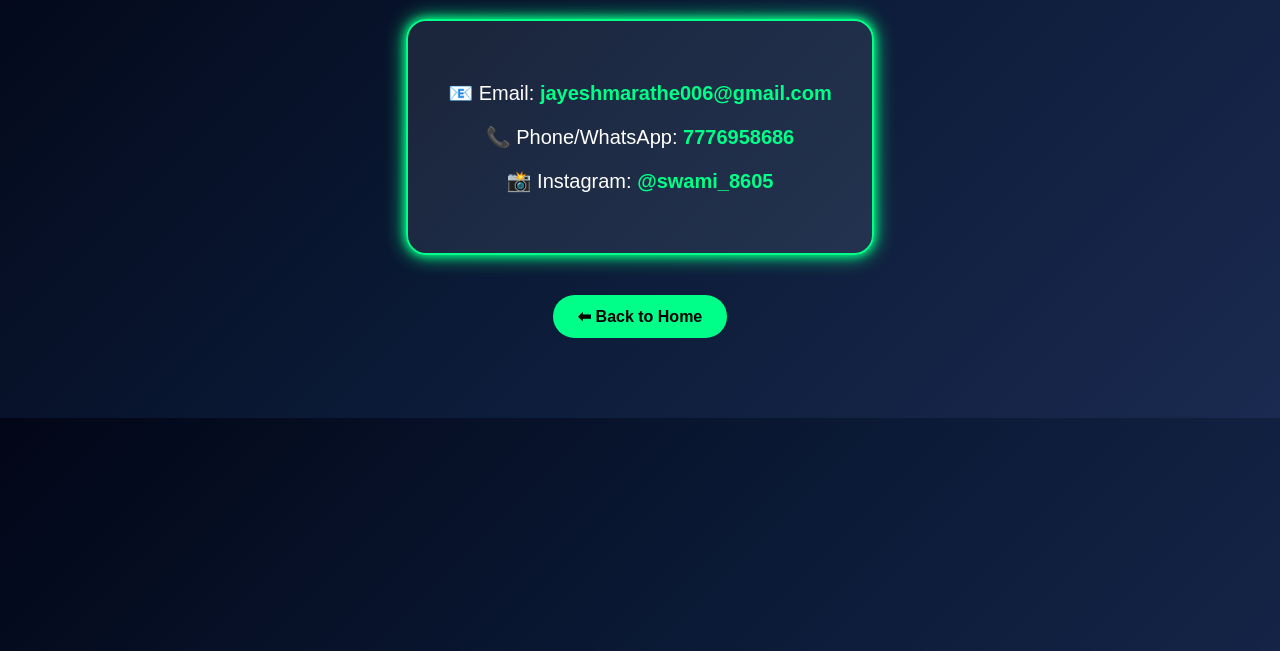
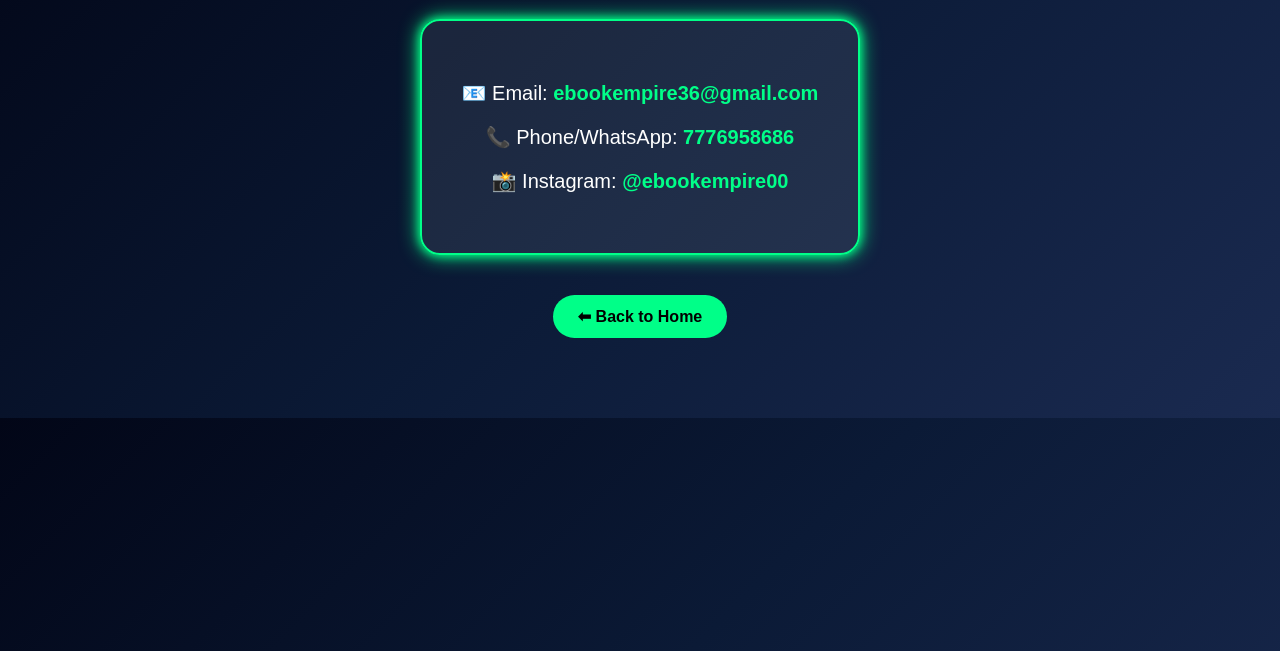
Before and after one commit to jayesh0007M/E-book-empire, a plain HTML site: page contact.html in a window 1280 px wide. Shown: the part 149-800 px from the top of the page. Drawn offline with Linux system fonts and the light colour scheme.

Commit message:
Update contact.html

```diff
--- a/contact.html
+++ b/contact.html
@@ -83,8 +83,8 @@ background:white;
 <div class="contact-box">
 
 <p>📧 Email:
-<a href="mailto:jayeshmarathe006@gmail.com">
-jayeshmarathe006@gmail.com
+<a href="mailto:ebookempire36@gmail.com">
+ebookempire36@gmail.com
 </a>
 </p>
 
@@ -95,8 +95,8 @@ jayeshmarathe006@gmail.com
 </p>
 
 <p>📸 Instagram:
-<a href="https://instagram.com/swami_8605" target="_blank">
-@swami_8605
+<a href="https://instagram.com/ebookempire00" target="_blank">
+@ebookempire00
 </a>
 </p>
 
@@ -107,4 +107,5 @@ jayeshmarathe006@gmail.com
 <a href="index.html" class="back">⬅ Back to Home</a>
 
 </body>
+
 </html>
```
